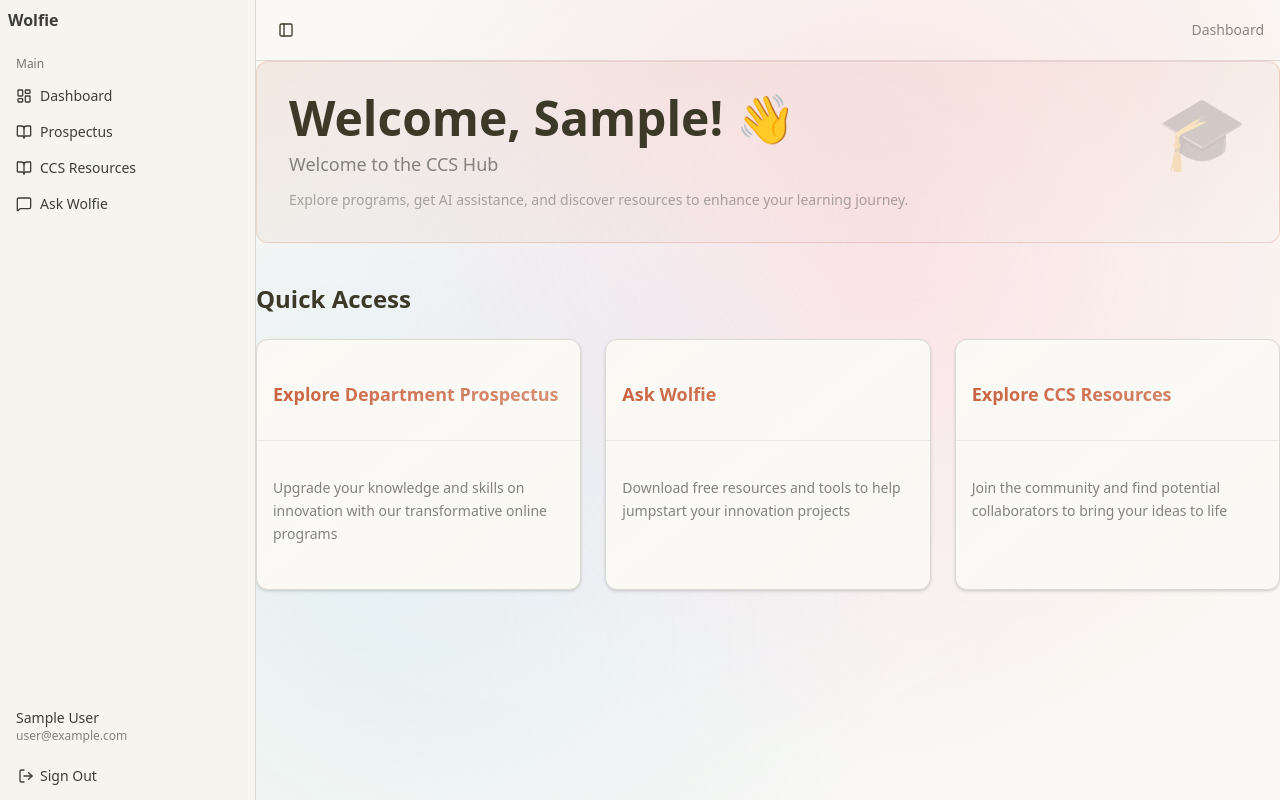
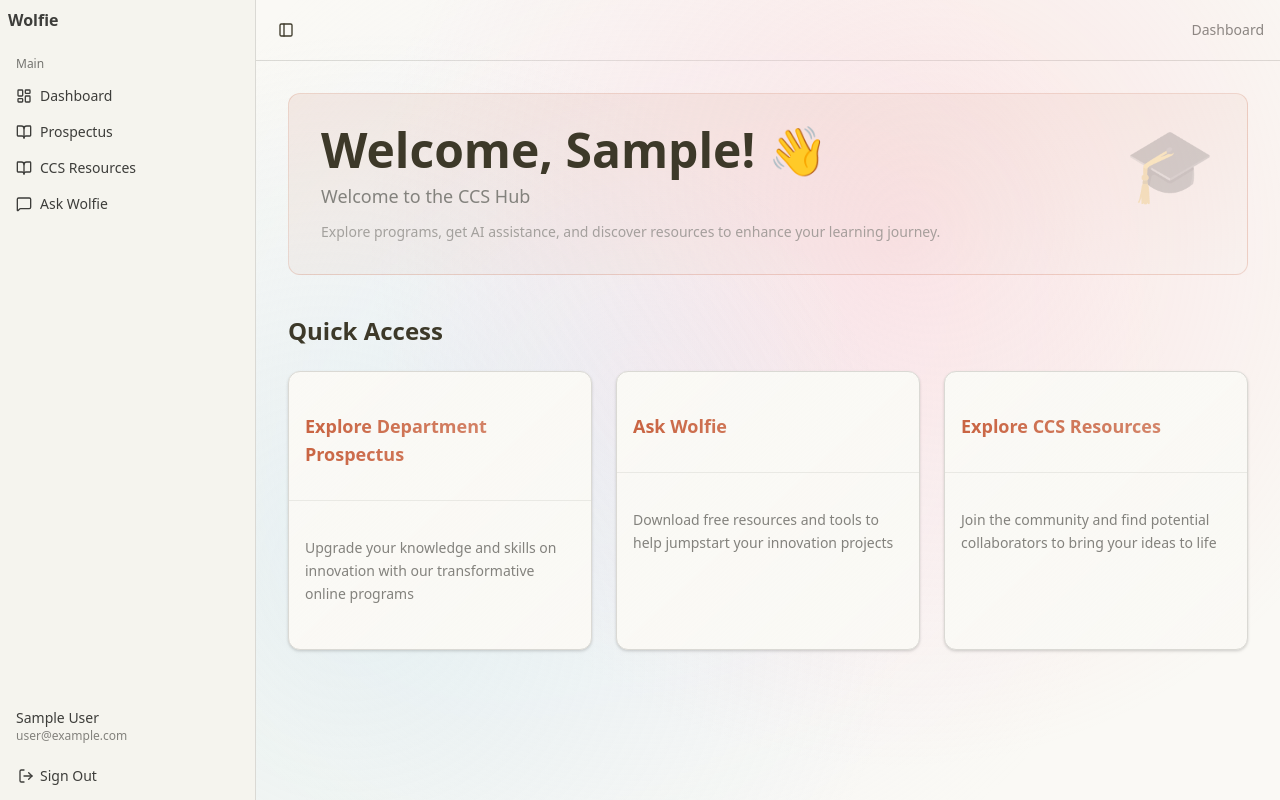
Before and after one commit to npesaras/wolfie_rag, a Next.js app: page /dashboard in a window 1280 px wide. Built offline with nearby package versions, Linux system fonts and the light colour scheme; no server answers; sample sign-in values are in the browser's storage.

Commit message:
fix sidebar

```diff
--- a/src/app/dashboard/page.tsx
+++ b/src/app/dashboard/page.tsx
@@ -25,7 +25,7 @@ export default async function DashboardPage() {
       <div className="relative z-10">
         <div className="space-y-10 pb-8">
           {/* Welcome Section */}
-          <div className="bg-linear-to-br from-primary/10 to-sidebar/10 rounded-xl p-8 border border-primary/20">
+          <div className="bg-gradient-to-br from-primary/10 to-sidebar/10 rounded-xl p-8 border border-primary/20">
             <div className="flex items-start justify-between">
               <div>
                 <h1 className="text-5xl font-bold text-foreground mb-2">
--- a/src/components/Sidebar/SidebarLayout.tsx
+++ b/src/components/Sidebar/SidebarLayout.tsx
@@ -125,7 +125,7 @@ export function DashboardLayout({ children, user }: DashboardLayoutProps) {
           <SidebarTrigger />
           <div className="text-sm text-muted-foreground">Dashboard</div>
         </div>
-        <div className="flex-1 overflow-hidden">{children}</div>
+        <div className="flex-1 overflow-auto p-8">{children}</div>
       </main>
     </SidebarProvider>
   );
```
